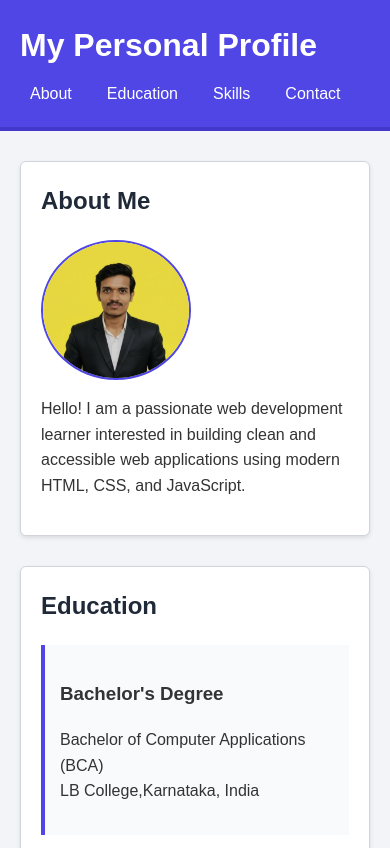
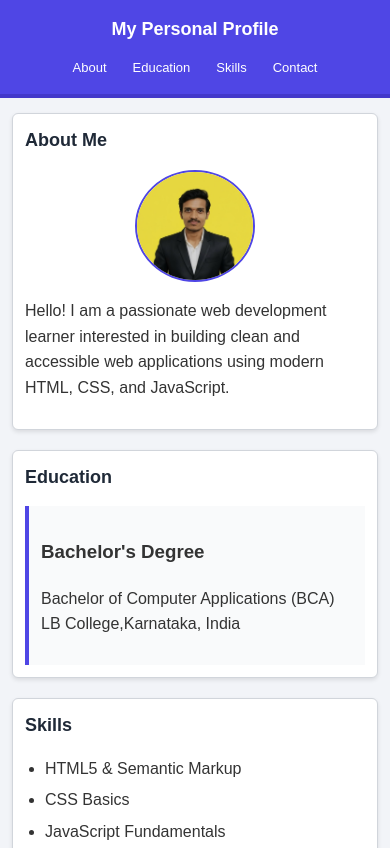
Before and after one commit to Nagu-developer-001/internship_day2_task, a plain HTML site: page index.html in a window 390 px wide. Shown: the top 848 px of the page. Drawn offline with Linux system fonts and the light colour scheme; files whose address does not match are found by name.

Commit message:
Late Commit

```diff
--- a/style.css
+++ b/style.css
@@ -122,3 +122,92 @@ footer {
     color: white;
     margin-top: 40px;
 }
+/* ===== Responsive Design ===== */
+
+/* Tablets (<= 900px) */
+@media (max-width: 900px) {
+    main {
+        margin: 20px auto;
+        padding: 0 15px;
+    }
+
+    header {
+        padding: 15px;
+    }
+
+    section {
+        padding: 18px;
+    }
+}
+
+/* Mobile Devices (<= 600px) */
+@media (max-width: 600px) {
+
+    /* Header */
+    header h1 {
+        font-size: 20px;
+        text-align: center;
+    }
+
+    nav ul {
+        flex-wrap: wrap;
+        justify-content: center;
+        gap: 10px;
+        margin-top: 10px;
+    }
+
+    nav a {
+        padding: 8px 12px;
+        font-size: 14px;
+    }
+
+    /* Main layout */
+    main {
+        margin: 15px auto;
+        padding: 0 12px;
+    }
+
+    /* Sections */
+    section {
+        margin-bottom: 20px;
+        padding: 15px;
+    }
+
+    section h2 {
+        font-size: 18px;
+    }
+
+    /* Profile image */
+    section img {
+        width: 120px;
+        height: auto;
+        margin: 10px auto;
+    }
+
+    /* Article */
+    article {
+        padding: 12px;
+    }
+
+    /* Footer */
+    footer {
+        font-size: 14px;
+        padding: 12px;
+    }
+}
+
+/* Small Mobile Devices (<= 400px) */
+@media (max-width: 400px) {
+    header h1 {
+        font-size: 18px;
+    }
+
+    nav a {
+        font-size: 13px;
+        padding: 6px 8px;
+    }
+
+    section {
+        padding: 12px;
+    }
+}
```
